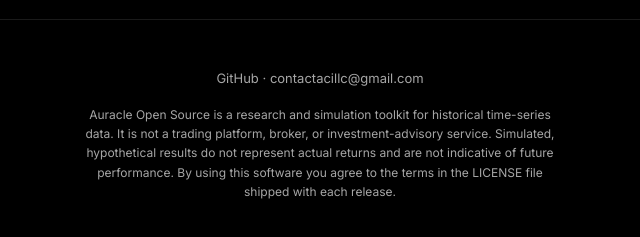
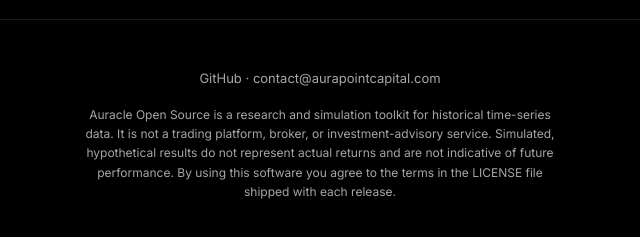
Before and after one commit to SiixQuant/auracle-opensource, a plain HTML site: page index.html in a window 1280 px wide. Shown: the part 4621-4858 px from the top of the page, 320-960 px from the left. Drawn offline with Linux system fonts and the light colour scheme; a web font is replaced by a local one.

Commit message:
chore: support email contact@aurapointcapital.com

```diff
--- a/index.html
+++ b/index.html
@@ -636,7 +636,7 @@
     <a href="https://github.com/SiixQuant/auracle-installer"
        target="_blank" rel="noopener">GitHub</a>
     &middot;
-    <a href="mailto:contactacillc@gmail.com">contactacillc@gmail.com</a>
+    <a href="mailto:contact@aurapointcapital.com">contact@aurapointcapital.com</a>
   </p>
   <p class="disclaimer">
     Auracle Open Source is a research and simulation toolkit for historical
```
